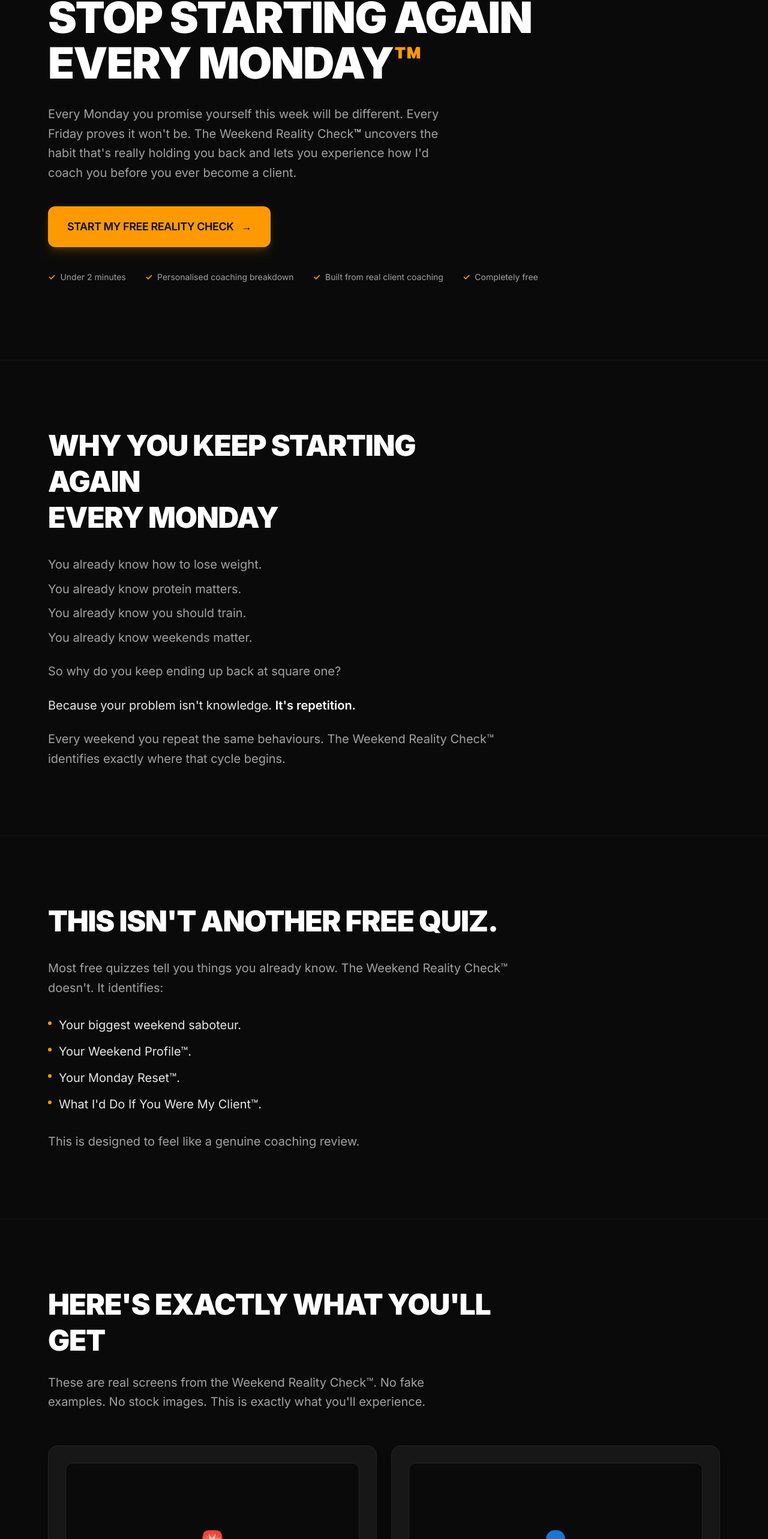
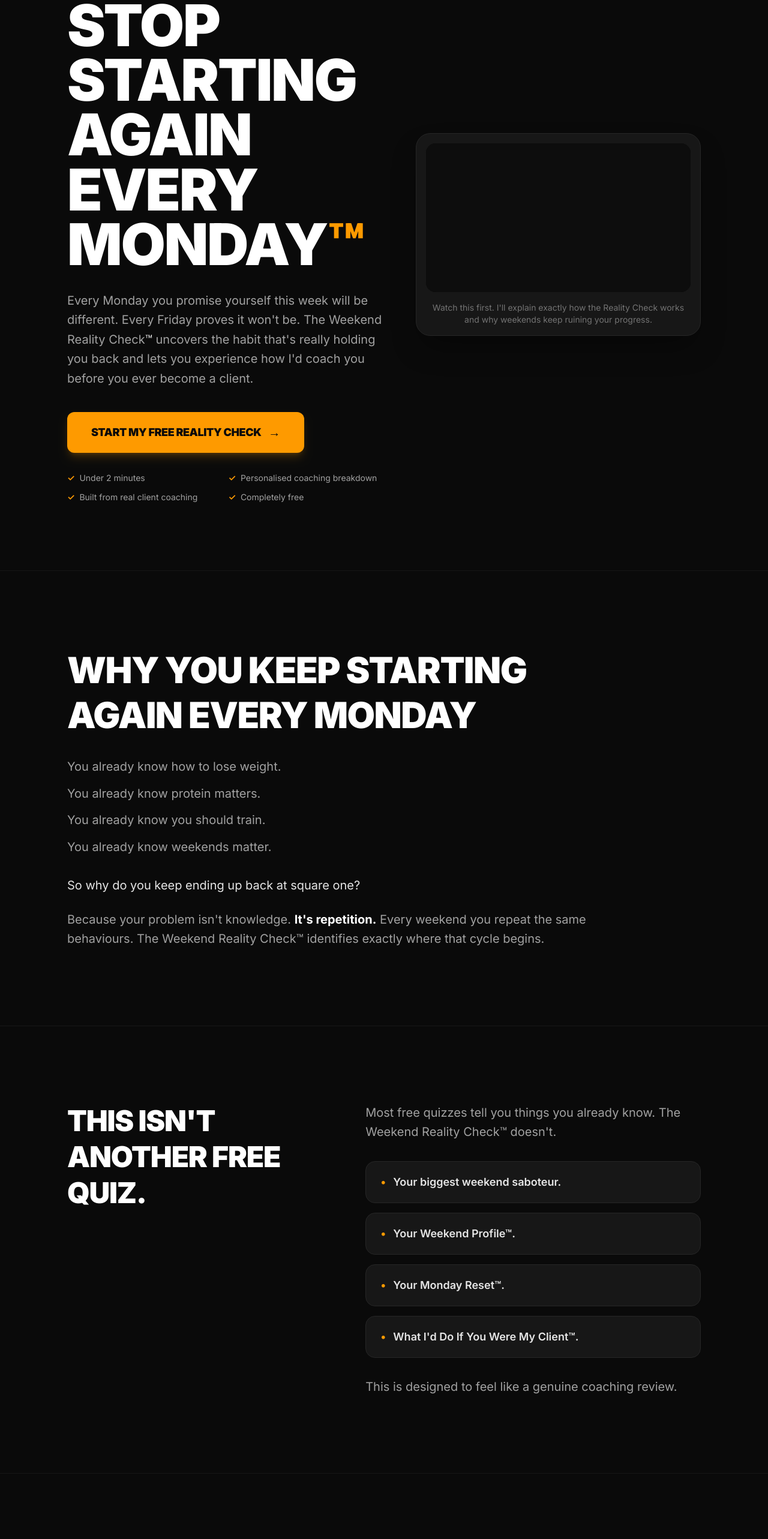
Before and after one commit to leoncharlescoaching/weekend-reality-check, a React (Vite) app in the folder reality-check/: page / in a window 1280 px wide. Shown: the part 185-2751 px from the top of the page at 60% size. Built offline with nearby package versions, Linux system fonts and the light colour scheme.

Commit message:
Update LandingPage.jsx

```diff
--- a/reality-check/src/LandingPage.jsx
+++ b/reality-check/src/LandingPage.jsx
@@ -6,32 +6,27 @@ const fadeUp = {
   visible: { opacity: 1, y: 0 },
 };
 
-const viewport = { once: true, amount: 0.3 };
+const viewport = { once: true, amount: 0.25 };
 
-function CTAButton({ onClick, className = "", size = "lg" }) {
-  const sizes = {
-    lg: "px-8 py-5 text-base sm:text-lg",
-    md: "px-7 py-4 text-sm sm:text-base",
-  };
-
+function CTAButton({ onClick, className = "" }) {
   return (
     <button
       type="button"
       onClick={onClick}
-      className={`group inline-flex items-center justify-center gap-3 rounded-xl bg-amber-500 font-semibold tracking-tight text-neutral-950 shadow-lg shadow-amber-500/20 transition-all duration-200 hover:bg-amber-400 hover:shadow-amber-500/30 active:scale-[0.98] ${sizes[size]} ${className}`}
+      className={`group inline-flex items-center justify-center gap-3 rounded-xl bg-amber-500 px-10 py-5 text-base font-black tracking-tight text-neutral-950 shadow-lg shadow-amber-500/20 transition-all duration-200 hover:bg-amber-400 active:scale-[0.98] sm:text-lg ${className}`}
     >
       START MY FREE REALITY CHECK
-      <span className="text-lg transition-transform duration-200 group-hover:translate-x-1">
+      <span className="text-xl transition-transform duration-200 group-hover:translate-x-1">
         →
       </span>
     </button>
   );
 }
 
-function Section({ id, className = "", children }) {
+function Section({ className = "", children }) {
   return (
-    <section id={id} className={`w-full ${className}`}>
-      <div className="mx-auto w-full max-w-[1200px] px-6 sm:px-8 lg:px-10">
+    <section className={`w-full ${className}`}>
+      <div className="mx-auto w-full max-w-6xl px-6 sm:px-10 lg:px-12">
         {children}
       </div>
     </section>
@@ -54,7 +49,7 @@ const deliverables = [
   {
     icon: "👤",
     title: "Weekend Profile™",
-    description: "Discover your behaviour pattern.",
+    description: "Discover the pattern you keep repeating.",
   },
   {
     icon: "🔄",
@@ -64,7 +59,7 @@ const deliverables = [
   {
     icon: "💬",
     title: "What I'd Do If You Were My Client™",
-    description: "Experience how Leon coaches before spending a penny.",
+    description: "Experience how I coach before spending a penny.",
   },
 ];
 
@@ -78,10 +73,10 @@ const checklistItems = [
 ];
 
 const steps = [
-  { number: "1", title: "Complete the Weekend Reality Check™." },
-  { number: "2", title: "Receive your personalised coaching breakdown." },
-  { number: "3", title: "See exactly what I'd change first." },
-  { number: "4", title: "Start putting it into action." },
+  "Complete the Weekend Reality Check™.",
+  "Receive your personalised coaching breakdown.",
+  "See exactly what I'd change first.",
+  "Start putting it into action.",
 ];
 
 export default function LandingPage({ onStart }) {
@@ -91,15 +86,20 @@ export default function LandingPage({ onStart }) {
 
   return (
     <main className="min-h-screen w-full bg-neutral-950 text-neutral-100 antialiased">
-      <Section className="pt-28 pb-20 sm:pt-36 sm:pb-28 lg:pt-44 lg:pb-32">
+      <Section className="pt-20 pb-20 sm:pt-28 sm:pb-24 lg:pt-32 lg:pb-28">
         <motion.div
           initial="hidden"
           animate="visible"
           variants={fadeUp}
           transition={{ duration: 0.6, ease: "easeOut" }}
-          className="flex flex-col items-start text-left"
+          className="grid items-center gap-14 lg:grid-cols-[1.05fr_0.95fr]"
         >
-          <h1 className="max-w-4xl text-4xl font-black leading-[1.05] tracking-tight text-white sm:text-6xl lg:text-7xl">
+          <div>
+            <p className="mb-5 inline-flex rounded-full border border-amber-500/30 bg-amber-500/10 px-4 py-2 text-xs font-black uppercase tracking-[0.25em] text-amber-500">
+              Weekend Reality Check™
+            </p>
+
+            <h1 className="max-w-5xl text-5xl font-black leading-[0.95] tracking-tight text-white sm:text-7xl lg:text-8xl">
               STOP STARTING AGAIN
               <br />
               EVERY MONDAY<span className="text-amber-500">™</span>
@@ -107,17 +107,17 @@ export default function LandingPage({ onStart }) {
 
             <p className="mt-8 max-w-2xl text-lg leading-relaxed text-neutral-400 sm:text-xl">
               Every Monday you promise yourself this week will be different.
-            Every Friday proves it won't be. The Weekend Reality Check
+              Every Friday proves it won&apos;t be. The Weekend Reality Check
               <span className="text-neutral-200">™</span> uncovers the habit
-            that's really holding you back and lets you experience how I'd
-            coach you before you ever become a client.
+              that&apos;s really holding you back and lets you experience how
+              I&apos;d coach you before you ever become a client.
             </p>
 
             <div className="mt-10">
               <CTAButton onClick={goToRealityCheck} />
             </div>
 
-          <ul className="mt-10 flex flex-col flex-wrap gap-x-8 gap-y-3 text-sm text-neutral-400 sm:flex-row sm:items-center">
+            <ul className="mt-8 grid gap-3 text-sm text-neutral-400 sm:grid-cols-2">
               {trustItems.map((item) => (
                 <li key={item} className="flex items-center gap-2">
                   <span className="font-bold text-amber-500">✓</span>
@@ -125,66 +125,79 @@ export default function LandingPage({ onStart }) {
                 </li>
               ))}
             </ul>
+          </div>
+
+          <div className="rounded-3xl border border-neutral-800 bg-neutral-900 p-4 shadow-2xl shadow-black/40">
+            <div className="aspect-video overflow-hidden rounded-2xl bg-neutral-950">
+              <iframe
+                className="h-full w-full"
+                src="PASTE_YOUR_VIDEO_EMBED_URL_HERE"
+                title="Weekend Reality Check welcome video"
+                allow="accelerometer; autoplay; clipboard-write; encrypted-media; gyroscope; picture-in-picture"
+                allowFullScreen
+              />
+            </div>
+            <p className="mt-4 text-center text-sm text-neutral-500">
+              Watch this first. I&apos;ll explain exactly how the Reality Check
+              works and why weekends keep ruining your progress.
+            </p>
+          </div>
         </motion.div>
       </Section>
 
-      <Section className="border-t border-neutral-900 py-20 sm:py-28">
+      <Section className="border-t border-neutral-900 py-24 sm:py-32">
         <motion.div
           initial="hidden"
           whileInView="visible"
           viewport={viewport}
           variants={fadeUp}
           transition={{ duration: 0.6, ease: "easeOut" }}
-          className="max-w-3xl"
+          className="max-w-4xl"
         >
-          <h2 className="text-3xl font-black leading-tight tracking-tight text-white sm:text-4xl lg:text-5xl">
-            WHY YOU KEEP STARTING AGAIN
-            <br />
-            EVERY MONDAY
+          <h2 className="text-4xl font-black leading-tight tracking-tight text-white sm:text-5xl lg:text-6xl">
+            WHY YOU KEEP STARTING AGAIN EVERY MONDAY
           </h2>
 
-          <div className="mt-8 space-y-2 text-lg leading-relaxed text-neutral-400 sm:text-xl">
+          <div className="mt-8 space-y-3 text-lg leading-relaxed text-neutral-400 sm:text-xl">
             <p>You already know how to lose weight.</p>
             <p>You already know protein matters.</p>
             <p>You already know you should train.</p>
             <p>You already know weekends matter.</p>
           </div>
 
-          <p className="mt-6 text-lg leading-relaxed text-neutral-400 sm:text-xl">
+          <p className="mt-8 text-xl leading-relaxed text-neutral-200">
             So why do you keep ending up back at square one?
           </p>
 
-          <p className="mt-6 text-lg leading-relaxed text-neutral-200 sm:text-xl">
-            Because your problem isn't knowledge.{" "}
-            <span className="font-semibold text-white">It's repetition.</span>
-          </p>
-
-          <p className="mt-6 text-lg leading-relaxed text-neutral-400 sm:text-xl">
+          <p className="mt-6 text-xl leading-relaxed text-neutral-400">
+            Because your problem isn&apos;t knowledge.{" "}
+            <span className="font-bold text-white">It&apos;s repetition.</span>{" "}
             Every weekend you repeat the same behaviours. The Weekend Reality
             Check™ identifies exactly where that cycle begins.
           </p>
         </motion.div>
       </Section>
 
-      <Section className="border-t border-neutral-900 py-20 sm:py-28">
+      <Section className="border-t border-neutral-900 py-24 sm:py-32">
         <motion.div
           initial="hidden"
           whileInView="visible"
           viewport={viewport}
           variants={fadeUp}
           transition={{ duration: 0.6, ease: "easeOut" }}
-          className="max-w-3xl"
+          className="grid gap-10 lg:grid-cols-[0.9fr_1.1fr]"
         >
-          <h2 className="text-3xl font-black leading-tight tracking-tight text-white sm:text-4xl lg:text-5xl">
-            THIS ISN'T ANOTHER FREE QUIZ.
+          <h2 className="text-4xl font-black leading-tight tracking-tight text-white sm:text-5xl">
+            THIS ISN&apos;T ANOTHER FREE QUIZ.
           </h2>
 
-          <p className="mt-8 text-lg leading-relaxed text-neutral-400 sm:text-xl">
+          <div>
+            <p className="text-lg leading-relaxed text-neutral-400 sm:text-xl">
               Most free quizzes tell you things you already know. The Weekend
-            Reality Check™ doesn't. It identifies:
+              Reality Check™ doesn&apos;t.
             </p>
 
-          <ul className="mt-8 space-y-4">
+            <ul className="mt-8 grid gap-4">
               {[
                 "Your biggest weekend saboteur.",
                 "Your Weekend Profile™.",
@@ -193,10 +206,10 @@ export default function LandingPage({ onStart }) {
               ].map((item) => (
                 <li
                   key={item}
-                className="flex items-start gap-3 text-lg text-neutral-200 sm:text-xl"
+                  className="rounded-2xl border border-neutral-800 bg-neutral-900 px-6 py-5 text-lg font-semibold text-neutral-200"
                 >
-                <span className="mt-2 h-1.5 w-1.5 shrink-0 rounded-full bg-amber-500" />
-                <span>{item}</span>
+                  <span className="mr-3 text-amber-500">•</span>
+                  {item}
                 </li>
               ))}
             </ul>
@@ -204,10 +217,11 @@ export default function LandingPage({ onStart }) {
             <p className="mt-8 text-lg leading-relaxed text-neutral-400 sm:text-xl">
               This is designed to feel like a genuine coaching review.
             </p>
+          </div>
         </motion.div>
       </Section>
 
-      <Section className="border-t border-neutral-900 py-20 sm:py-28">
+      <Section className="border-t border-neutral-900 py-24 sm:py-32">
         <motion.div
           initial="hidden"
           whileInView="visible"
@@ -215,16 +229,17 @@ export default function LandingPage({ onStart }) {
           variants={fadeUp}
           transition={{ duration: 0.6, ease: "easeOut" }}
         >
-          <h2 className="max-w-3xl text-3xl font-black leading-tight tracking-tight text-white sm:text-4xl lg:text-5xl">
-            HERE'S EXACTLY WHAT YOU'LL GET
+          <h2 className="max-w-4xl text-4xl font-black leading-tight tracking-tight text-white sm:text-5xl lg:text-6xl">
+            HERE&apos;S EXACTLY WHAT YOU&apos;LL GET
           </h2>
 
-          <p className="mt-6 max-w-2xl text-lg leading-relaxed text-neutral-400 sm:text-xl">
+          <p className="mt-6 max-w-3xl text-lg leading-relaxed text-neutral-400 sm:text-xl">
             These are real screens from the Weekend Reality Check™. No fake
-            examples. No stock images. This is exactly what you'll experience.
+            examples. No stock images. This is exactly what you&apos;ll
+            experience.
           </p>
 
-          <div className="mt-14 grid grid-cols-1 gap-6 sm:grid-cols-2">
+          <div className="mt-14 grid grid-cols-1 gap-6 md:grid-cols-2">
             {deliverables.map(({ icon, title, description }, i) => (
               <motion.div
                 key={title}
@@ -233,126 +248,18 @@ export default function LandingPage({ onStart }) {
                 viewport={viewport}
                 variants={fadeUp}
                 transition={{ duration: 0.5, delay: i * 0.08, ease: "easeOut" }}
-                className="rounded-2xl border border-neutral-800 bg-neutral-900 p-6 shadow-lg shadow-black/20 sm:p-7"
+                className="rounded-3xl border border-neutral-800 bg-neutral-900 p-8 shadow-lg shadow-black/20"
               >
-                <div className="mb-6 flex aspect-video w-full items-center justify-center rounded-xl border border-neutral-800 bg-neutral-950">
-                  <span className="text-5xl">{icon}</span>
+                <div className="mb-7 flex aspect-video w-full items-center justify-center rounded-2xl border border-neutral-800 bg-neutral-950">
+                  <span className="text-6xl">{icon}</span>
                 </div>
-                <h3 className="text-xl font-bold tracking-tight text-white">
+                <h3 className="text-2xl font-black tracking-tight text-white">
                   {title}
                 </h3>
-                <p className="mt-2 text-base leading-relaxed text-neutral-400">
+                <p className="mt-3 text-lg leading-relaxed text-neutral-400">
                   {description}
                 </p>
               </motion.div>
-            ))}
-          </div>
-        </motion.div>
-      </Section>
-
-      <Section className="border-t border-neutral-900 py-20 sm:py-28">
-        <motion.div
-          initial="hidden"
-          whileInView="visible"
-          viewport={viewport}
-          variants={fadeUp}
-          transition={{ duration: 0.6, ease: "easeOut" }}
-          className="max-w-3xl"
-        >
-          <h2 className="text-3xl font-black leading-tight tracking-tight text-white sm:text-4xl lg:text-5xl">
-            YOU'LL RECOGNISE YOURSELF IF...
-          </h2>
-
-          <ul className="mt-10 space-y-4">
-            {checklistItems.map((item) => (
-              <li
-                key={item}
-                className="flex items-start gap-3 text-lg text-neutral-200 sm:text-xl"
-              >
-                <span className="mt-1 font-bold text-amber-500">✓</span>
-                <span>{item}</span>
-              </li>
-            ))}
-          </ul>
-
-          <p className="mt-10 text-lg leading-relaxed text-neutral-400 sm:text-xl">
-            If that sounds like you...
-            <br />
-            <span className="font-semibold text-white">
-              This was built for you.
-            </span>
-          </p>
-        </motion.div>
-      </Section>
-
-      <Section className="border-t border-neutral-900 py-20 sm:py-28">
-        <motion.div
-          initial="hidden"
-          whileInView="visible"
-          viewport={viewport}
-          variants={fadeUp}
-          transition={{ duration: 0.6, ease: "easeOut" }}
-          className="max-w-3xl"
-        >
-          <h2 className="text-3xl font-black leading-tight tracking-tight text-white sm:text-4xl lg:text-5xl">
-            WHY THIS WORKS
-          </h2>
-
-          <div className="mt-8 space-y-2 text-lg leading-relaxed text-neutral-400 sm:text-xl">
-            <p>Most people don't need another meal plan.</p>
-            <p>Most people don't need another calorie calculator.</p>
-            <p>Most people don't need more motivation.</p>
-          </div>
-
-          <p className="mt-6 text-lg leading-relaxed text-neutral-200 sm:text-xl">
-            They need somebody to identify what's actually sabotaging them.
-          </p>
-
-          <p className="mt-6 text-lg leading-relaxed text-neutral-400 sm:text-xl">
-            That's exactly what the Weekend Reality Check™ does. It uses the
-            same coaching thinking Leon uses with his paying clients.
-          </p>
-        </motion.div>
-      </Section>
-
-      <Section className="border-t border-neutral-900 py-20 sm:py-28">
-        <motion.div
-          initial="hidden"
-          whileInView="visible"
-          viewport={viewport}
-          variants={fadeUp}
-          transition={{ duration: 0.6, ease: "easeOut" }}
-        >
-          <h2 className="max-w-3xl text-3xl font-black leading-tight tracking-tight text-white sm:text-4xl lg:text-5xl">
-            WHAT HAPPENS NEXT?
-          </h2>
-
-          <div className="mt-14 flex flex-col items-start gap-0 sm:items-center">
-            {steps.map((step, i) => (
-              <React.Fragment key={step.number}>
-                <motion.div
-                  initial="hidden"
-                  whileInView="visible"
-                  viewport={viewport}
-                  variants={fadeUp}
-                  transition={{ duration: 0.5, delay: i * 0.1, ease: "easeOut" }}
-                  className="flex w-full max-w-xl items-center gap-5 rounded-2xl border border-neutral-800 bg-neutral-900 px-6 py-5 shadow-lg shadow-black/20"
-                >
-                  <span className="flex h-10 w-10 shrink-0 items-center justify-center rounded-full bg-amber-500 text-base font-black text-neutral-950">
-                    {step.number}
-                  </span>
-                  <span className="text-lg font-semibold text-white sm:text-xl">
-                    {step.title}
-                  </span>
-                </motion.div>
-
-                {i < steps.length - 1 && (
-                  <div
-                    aria-hidden="true"
-                    className="my-3 h-8 w-px bg-neutral-800"
-                  />
-                )}
-              </React.Fragment>
             ))}
           </div>
         </motion.div>
@@ -365,10 +272,107 @@ export default function LandingPage({ onStart }) {
           viewport={viewport}
           variants={fadeUp}
           transition={{ duration: 0.6, ease: "easeOut" }}
-          className="flex flex-col items-start text-left"
+          className="grid gap-10 lg:grid-cols-[0.9fr_1.1fr]"
         >
-          <h2 className="max-w-3xl text-3xl font-black leading-tight tracking-tight text-white sm:text-4xl lg:text-5xl">
-            READY TO FIND OUT WHAT'S REALLY HOLDING YOU BACK?
+          <h2 className="text-4xl font-black leading-tight tracking-tight text-white sm:text-5xl">
+            YOU&apos;LL RECOGNISE YOURSELF IF...
+          </h2>
+
+          <div>
+            <ul className="grid gap-4 sm:grid-cols-2">
+              {checklistItems.map((item) => (
+                <li
+                  key={item}
+                  className="rounded-2xl border border-neutral-800 bg-neutral-900 px-5 py-4 text-base text-neutral-200"
+                >
+                  <span className="mr-3 font-bold text-amber-500">✓</span>
+                  {item}
+                </li>
+              ))}
+            </ul>
+
+            <p className="mt-10 text-xl leading-relaxed text-neutral-400">
+              If that sounds like you...
+              <br />
+              <span className="font-bold text-white">
+                This was built for you.
+              </span>
+            </p>
+          </div>
+        </motion.div>
+      </Section>
+
+      <Section className="border-t border-neutral-900 py-24 sm:py-32">
+        <motion.div
+          initial="hidden"
+          whileInView="visible"
+          viewport={viewport}
+          variants={fadeUp}
+          transition={{ duration: 0.6, ease: "easeOut" }}
+          className="max-w-4xl"
+        >
+          <h2 className="text-4xl font-black leading-tight tracking-tight text-white sm:text-5xl lg:text-6xl">
+            WHY THIS WORKS
+          </h2>
+
+          <div className="mt-8 space-y-3 text-lg leading-relaxed text-neutral-400 sm:text-xl">
+            <p>Most people don&apos;t need another meal plan.</p>
+            <p>Most people don&apos;t need another calorie calculator.</p>
+            <p>Most people don&apos;t need more motivation.</p>
+          </div>
+
+          <p className="mt-8 text-xl leading-relaxed text-neutral-200">
+            They need somebody to identify what&apos;s actually sabotaging them.
+          </p>
+
+          <p className="mt-6 text-xl leading-relaxed text-neutral-400">
+            That&apos;s exactly what the Weekend Reality Check™ does. It uses
+            the same coaching thinking I use with my paying clients.
+          </p>
+        </motion.div>
+      </Section>
+
+      <Section className="border-t border-neutral-900 py-24 sm:py-32">
+        <motion.div
+          initial="hidden"
+          whileInView="visible"
+          viewport={viewport}
+          variants={fadeUp}
+          transition={{ duration: 0.6, ease: "easeOut" }}
+        >
+          <h2 className="max-w-4xl text-4xl font-black leading-tight tracking-tight text-white sm:text-5xl lg:text-6xl">
+            WHAT HAPPENS NEXT?
+          </h2>
+
+          <div className="mt-14 grid gap-5 md:grid-cols-4">
+            {steps.map((step, i) => (
+              <div
+                key={step}
+                className="rounded-3xl border border-neutral-800 bg-neutral-900 p-6 shadow-lg shadow-black/20"
+              >
+                <span className="flex h-12 w-12 items-center justify-center rounded-full bg-amber-500 text-lg font-black text-neutral-950">
+                  {i + 1}
+                </span>
+                <p className="mt-6 text-lg font-semibold leading-snug text-white">
+                  {step}
+                </p>
+              </div>
+            ))}
+          </div>
+        </motion.div>
+      </Section>
+
+      <Section className="border-t border-neutral-900 py-24 sm:py-32">
+        <motion.div
+          initial="hidden"
+          whileInView="visible"
+          viewport={viewport}
+          variants={fadeUp}
+          transition={{ duration: 0.6, ease: "easeOut" }}
+          className="rounded-3xl border border-neutral-800 bg-neutral-900 p-8 shadow-2xl shadow-black/30 sm:p-12 lg:p-16"
+        >
+          <h2 className="max-w-4xl text-4xl font-black leading-tight tracking-tight text-white sm:text-5xl lg:text-6xl">
+            READY TO FIND OUT WHAT&apos;S REALLY HOLDING YOU BACK?
           </h2>
 
           <div className="mt-8 space-y-2 text-lg leading-relaxed text-neutral-400 sm:text-xl">
@@ -378,7 +382,7 @@ export default function LandingPage({ onStart }) {
             <p>Experience how I coach.</p>
           </div>
 
-          <p className="mt-6 max-w-2xl text-lg leading-relaxed text-neutral-200 sm:text-xl">
+          <p className="mt-6 max-w-2xl text-xl leading-relaxed text-neutral-200">
             Then start changing the weekends that have been holding you back.
           </p>
 
@@ -389,7 +393,7 @@ export default function LandingPage({ onStart }) {
       </Section>
 
       <footer className="border-t border-neutral-900 py-10">
-        <div className="mx-auto w-full max-w-[1200px] px-6 text-center text-sm text-neutral-600 sm:px-8 lg:px-10">
+        <div className="mx-auto w-full max-w-6xl px-6 text-center text-sm text-neutral-600 sm:px-10 lg:px-12">
           © {new Date().getFullYear()} Leon Charles. All rights reserved.
         </div>
       </footer>
```
Lines whose indentation alone changed are shown as unchanged.
